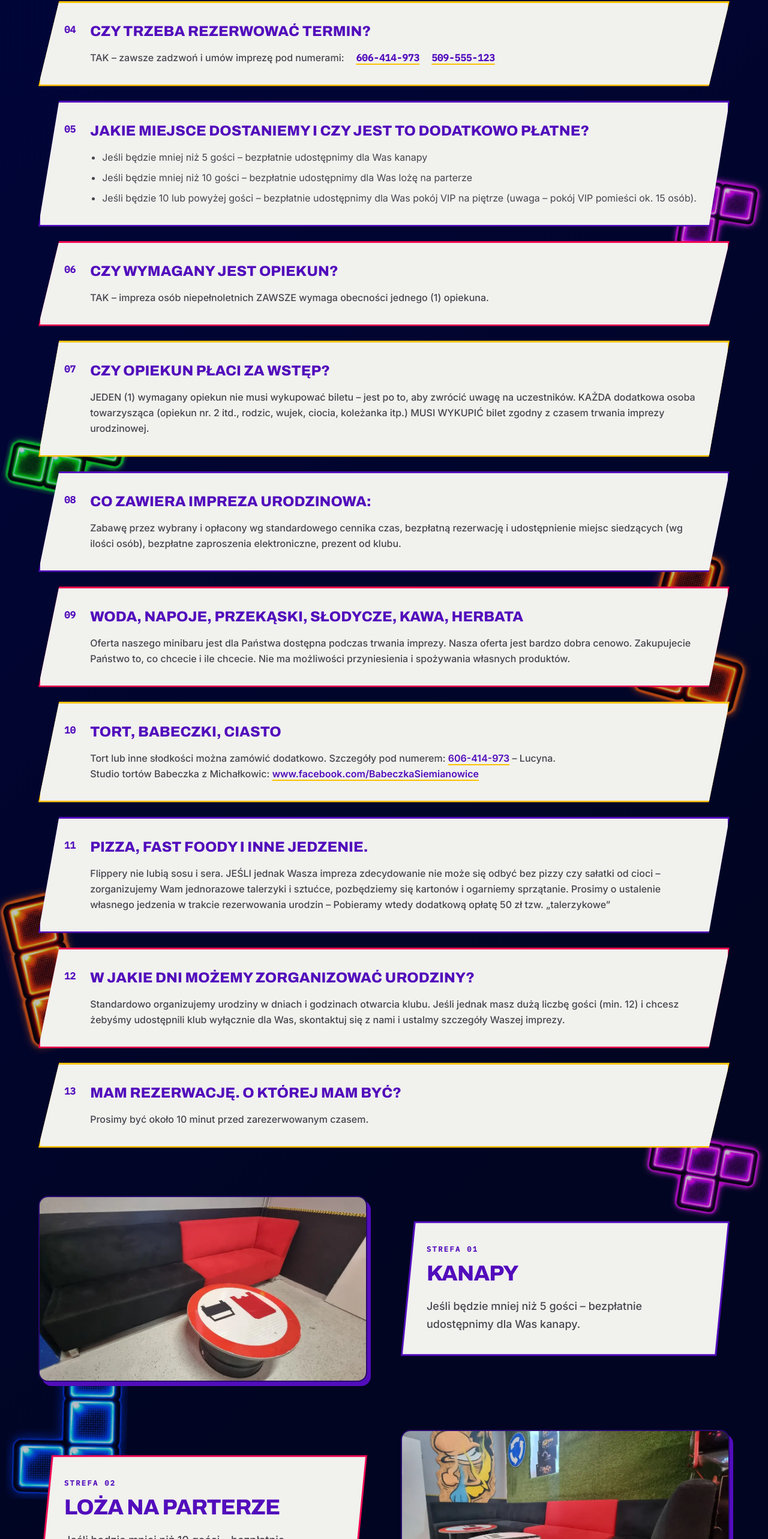
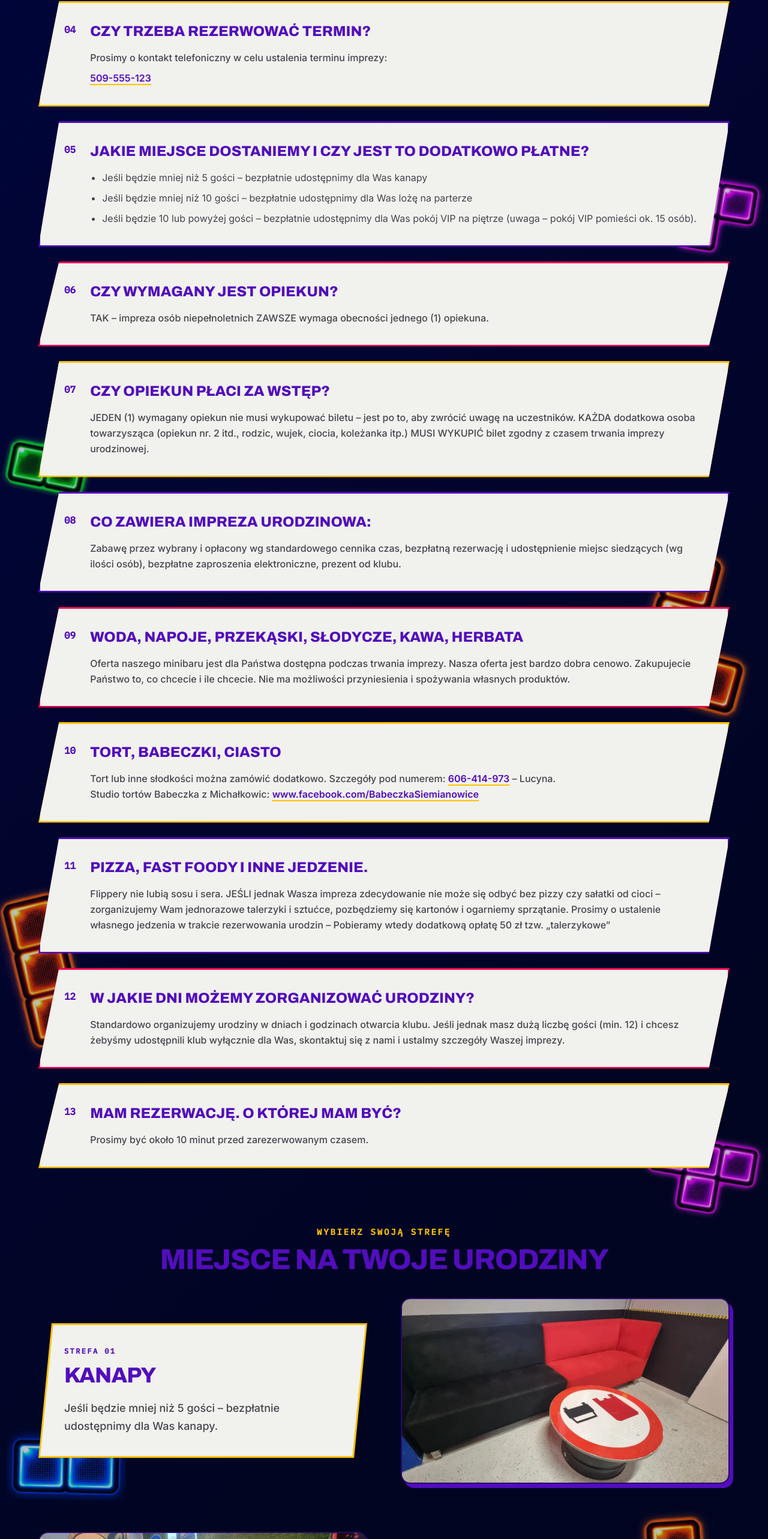
Before and after one commit to mstobrawa/flippclub, a Next.js app: page /urodziny in a window 1280 px wide. Shown: the part 1237-3803 px from the top of the page at 60% size. Built offline with nearby package versions, Linux system fonts and the light colour scheme.

Commit message:
feat: enhance birthday event page layout and improve contact information display

```diff
--- a/src/app/urodziny/page.tsx
+++ b/src/app/urodziny/page.tsx
@@ -2,6 +2,7 @@
 
 import Image from "next/image";
 import { useEffect, useState } from "react";
+import { createPortal } from "react-dom";
 import TetrisDecoration from "@/components/layout/TetrisDecoration";
 import Reveal from "@/components/ui/Reveal";
 
@@ -269,26 +270,17 @@ export default function EventsPage() {
                         )}
 
                         {"phones" in item && item.phones && (
-                          <div className="mt-4 flex flex-wrap items-center gap-x-5 gap-y-2 text-sm font-medium leading-relaxed text-[#45454d] sm:text-base">
-                            <span>
-                              TAK – zawsze zadzwoń i umów imprezę pod numerami:
-                            </span>
-
-                            <div className="flex flex-nowrap items-center gap-x-4 whitespace-nowrap font-mono text-xs font-extrabold text-primary sm:gap-x-5 sm:text-base">
-                              <a
-                                href="tel:606414973"
-                                className="underline decoration-accent decoration-2 underline-offset-4"
-                              >
-                                606-414-973
-                              </a>
-
+                          <div className="mt-4 flex flex-col gap-2 text-sm font-medium leading-relaxed text-[#45454d] sm:text-base">
+                            <p>
+                              Prosimy o kontakt telefoniczny w celu ustalenia
+                              terminu imprezy:
+                            </p>
                             <a
                               href="tel:509555123"
-                                className="underline decoration-accent decoration-2 underline-offset-4"
+                              className="font-bold text-primary underline decoration-accent decoration-2 underline-offset-4"
                             >
                               509-555-123
                             </a>
-                            </div>
                           </div>
                         )}
                       </div>
@@ -300,37 +292,26 @@ export default function EventsPage() {
           </div>
         </div>
 
-        {/* Miejsca na imprezy urodzinowe */}
-        <div className="mx-auto mt-16 max-w-6xl space-y-12 sm:mt-20 sm:space-y-16 lg:space-y-20">
-          {/* Kanapy: mobile opis → zdjęcie; desktop zdjęcie → opis */}
+        {/* Strefy urodzinowe */}
+        <div className="mx-auto mt-20 max-w-6xl sm:mt-24">
+          <Reveal>
+            <div className="mb-10 text-center">
+              <p className="font-mono text-xs font-bold uppercase tracking-[0.2em] text-accent sm:text-sm">
+                WYBIERZ SWOJĄ STREFĘ
+              </p>
+              <h2 className="mt-3 font-display text-3xl font-extrabold uppercase tracking-tight text-primary sm:text-4xl md:text-5xl">
+                Miejsce na Twoje urodziny
+              </h2>
+            </div>
+          </Reveal>
+
+          <div className="space-y-16 sm:space-y-20">
+            {/* Kanapy */}
             <div className="grid grid-cols-1 items-center gap-7 md:grid-cols-2 md:gap-10 lg:gap-14">
-            {/* Zdjęcie — wrapper jest bezpośrednim dzieckiem grida */}
-            <div className="order-2 md:order-1">
+              {/* Opis */}
+              <div className="order-1">
                 <Reveal>
-                <button
-                  type="button"
-                  onClick={() => setSelectedImage("/images/events/ur1.webp")}
-                  aria-label="Powiększ zdjęcie kanap"
-                  className="group relative block w-full overflow-hidden rounded-2xl border-2 border-primary/50 bg-[#010522] text-left shadow-[6px_7px_0_var(--color-primary)] transition duration-300 hover:-translate-y-1 hover:border-primary hover:shadow-[8px_10px_0_var(--color-primary)] focus-visible:outline focus-visible:outline-offset-4 focus-visible:outline-primary"
-                >
-                  <div className="relative aspect-video overflow-hidden">
-                    <Image
-                      src="/images/events/ur1.webp"
-                      alt="Kanapy dla uczestników imprezy urodzinowej we FlippClub"
-                      fill
-                      sizes="(max-width: 767px) calc(100vw - 40px), 50vw"
-                      className="object-cover transition duration-500 group-hover:scale-105"
-                    />
-                    <ImageHover />
-                  </div>
-                </button>
-              </Reveal>
-            </div>
-
-            {/* Opis */}
-            <div className="order-1 md:order-2">
-              <Reveal delay={120}>
-                <div className="relative bg-primary p-0.75 [clip-path:polygon(4%_0,100%_0,96%_100%,0_100%)]">
+                  <div className="relative bg-accent p-0.75 [clip-path:polygon(4%_0,100%_0,96%_100%,0_100%)]">
                     <div className="bg-[#f1f1ee] px-6 py-7 [clip-path:polygon(4%_0,100%_0,96%_100%,0_100%)] sm:px-8 sm:py-9 lg:px-10">
                       <p className="font-mono text-xs font-bold uppercase tracking-[0.2em] text-primary">
                         STREFA 01
@@ -346,14 +327,37 @@ export default function EventsPage() {
                   </div>
                 </Reveal>
               </div>
+
+              {/* Zdjęcie */}
+              <div className="order-2">
+                <Reveal delay={120}>
+                  <button
+                    type="button"
+                    onClick={() => setSelectedImage("/images/events/ur1.webp")}
+                    aria-label="Powiększ zdjęcie kanap"
+                    className="group relative block w-full overflow-hidden rounded-2xl border-2 border-primary/50 bg-[#010522] text-left shadow-[6px_7px_0_var(--color-primary)] transition duration-300 hover:-translate-y-1 hover:border-primary hover:shadow-[8px_10px_0_var(--color-primary)] focus-visible:outline focus-visible:outline-offset-4 focus-visible:outline-primary"
+                  >
+                    <div className="relative aspect-video overflow-hidden">
+                      <Image
+                        src="/images/events/ur1.webp"
+                        alt="Kanapy w strefie urodzinowej FlippClub"
+                        fill
+                        sizes="(max-width: 767px) calc(100vw - 40px), 50vw"
+                        className="object-cover transition duration-500 group-hover:scale-105"
+                      />
+                      <ImageHover />
+                    </div>
+                  </button>
+                </Reveal>
+              </div>
             </div>
 
-          {/* Loża: mobile opis → zdjęcie; desktop opis → zdjęcie */}
+            {/* Loża */}
             <div className="grid grid-cols-1 items-center gap-7 md:grid-cols-2 md:gap-10 lg:gap-14">
               {/* Opis */}
-            <div className="order-1">
-              <Reveal>
-                <div className="relative bg-pink p-0.75 [clip-path:polygon(4%_0,100%_0,96%_100%,0_100%)]">
+              <div className="order-1 md:order-2">
+                <Reveal delay={120}>
+                  <div className="relative bg-primary p-0.75 [clip-path:polygon(4%_0,100%_0,96%_100%,0_100%)]">
                     <div className="bg-[#f1f1ee] px-6 py-7 [clip-path:polygon(4%_0,100%_0,96%_100%,0_100%)] sm:px-8 sm:py-9 lg:px-10">
                       <p className="font-mono text-xs font-bold uppercase tracking-[0.2em] text-primary">
                         STREFA 02
@@ -371,8 +375,8 @@ export default function EventsPage() {
               </div>
 
               {/* Zdjęcie */}
-            <div className="order-2">
-              <Reveal delay={120}>
+              <div className="order-2 md:order-1">
+                <Reveal>
                   <button
                     type="button"
                     onClick={() => setSelectedImage("/images/events/ur2.webp")}
@@ -394,7 +398,7 @@ export default function EventsPage() {
               </div>
             </div>
 
-          {/* VIP: mobile opis → zdjęcie; desktop zdjęcie → opis */}
+            {/* VIP */}
             <div className="grid grid-cols-1 items-center gap-7 md:grid-cols-2 md:gap-10 lg:gap-14">
               {/* Zdjęcie */}
               <div className="order-2 md:order-1">
@@ -431,13 +435,14 @@ export default function EventsPage() {
                         Pokój VIP
                       </h2>
                       <p className="mt-5 text-base font-medium leading-relaxed text-[#45454d] sm:text-lg">
-                      Jeśli będzie 10 lub powyżej gości – bezpłatnie udostępnimy
-                      dla Was pokój VIP na piętrze. Pokój VIP pomieści ok. 15
-                      osób.
+                        Jeśli będzie 10 lub powyżej gości – bezpłatnie
+                        udostępnimy dla Was pokój VIP na piętrze. Pokój VIP
+                        pomieści ok. 15 osób.
                       </p>
                     </div>
                   </div>
                 </Reveal>
+              </div>
             </div>
           </div>
         </div>
@@ -459,11 +464,11 @@ export default function EventsPage() {
             <Reveal>
               <button
                 type="button"
-                onClick={() => setSelectedImage("/images/events/bar1.webp")}
+                onClick={() => setSelectedImage("/images/bar/bar6.webp")}
                 aria-label="Powiększ zdjęcie cennika baru"
                 className="group relative block w-full overflow-hidden rounded-2xl border-2 border-primary/50 bg-[#010522] text-left shadow-[6px_7px_0_var(--color-primary)] transition duration-300 hover:-translate-y-1 hover:border-primary hover:shadow-[8px_10px_0_var(--color-primary)] focus-visible:outline focus-visible:outline-offset-4 focus-visible:outline-primary"
               >
-                <div className="relative aspect-[3/4] overflow-hidden">
+                <div className="relative aspect-3/4 overflow-hidden">
                   <Image
                     src="/images/bar/bar6.webp"
                     alt="Cennik produktów w barze FlippClub"
@@ -480,7 +485,7 @@ export default function EventsPage() {
               <div className="flex flex-col">
                 <button
                   type="button"
-                  onClick={() => setSelectedImage("/images/events/bar2.webp")}
+                  onClick={() => setSelectedImage("/images/bar/bar7.webp")}
                   aria-label="Powiększ zdjęcie cennika napojów"
                   className="group relative block w-full overflow-hidden rounded-2xl border-2 border-primary/50 bg-[#010522] text-left shadow-[6px_7px_0_var(--color-primary)] transition duration-300 hover:-translate-y-1 hover:border-primary hover:shadow-[8px_10px_0_var(--color-primary)] focus-visible:outline focus-visible:outline-offset-4 focus-visible:outline-primary"
                 >
@@ -508,9 +513,8 @@ export default function EventsPage() {
                     </h3>
 
                     <p className="mt-5 text-base font-medium leading-relaxed text-[#45454d]">
-                      Nie musicie organizować prowiantu na imprezę. W naszym
-                      barze znajdziecie napoje, słodycze i przekąski dla małych
-                      i dużych.
+                      W naszym barze znajdziecie napoje, słodycze i przekąski
+                      dla małych i dużych. W dobrym klubie mamy dobre ceny.
                     </p>
 
                     <p className="mt-5 border-t-2 border-primary/20 pt-4 font-mono text-xs font-extrabold uppercase leading-relaxed tracking-wider text-primary sm:text-sm">
@@ -525,9 +529,10 @@ export default function EventsPage() {
       </div>
 
       {/* Lightbox */}
-      {selectedImage !== null ? (
+      {selectedImage !== null && typeof document !== "undefined"
+        ? createPortal(
             <div
-          className="fixed inset-0 z-100 flex items-center justify-center bg-ink/90 p-5 backdrop-blur-sm sm:p-8"
+              className="fixed inset-0 z-9999 flex items-center justify-center bg-ink/90 p-5 backdrop-blur-sm sm:p-8"
               onClick={() => setSelectedImage(null)}
               role="dialog"
               aria-modal="true"
@@ -543,19 +548,23 @@ export default function EventsPage() {
               </button>
 
               <div
-            className="relative max-h-[90vh] w-full max-w-5xl cursor-pointer overflow-hidden rounded-2xl border-4 border-accent bg-dark-gray shadow-[8px_10px_0_var(--color-primary)]"
-            onClick={() => setSelectedImage(null)}
+                className="relative max-h-[90vh] w-full max-w-5xl overflow-hidden rounded-2xl border-4 border-accent bg-dark-gray shadow-[8px_10px_0_var(--color-primary)]"
+                onClick={(event) => event.stopPropagation()}
               >
                 <Image
                   src={selectedImage}
                   alt="Powiększone zdjęcie z FlippClub"
                   width={1600}
                   height={1200}
-              className="h-auto max-h-[85vh] w-full object-contain"
+                  sizes="(max-width: 640px) 100vw, (max-width: 1280px) 90vw, 1024px"
+                  className="block h-auto max-h-[85vh] w-full object-contain"
+                  priority
                 />
               </div>
-        </div>
-      ) : null}
+            </div>,
+            document.body,
+          )
+        : null}
     </section>
   );
 }
```
Lines whose indentation alone changed are shown as unchanged.
